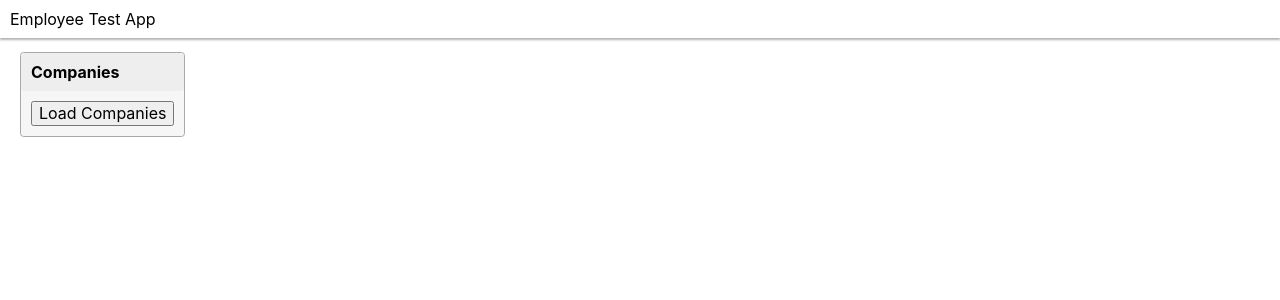
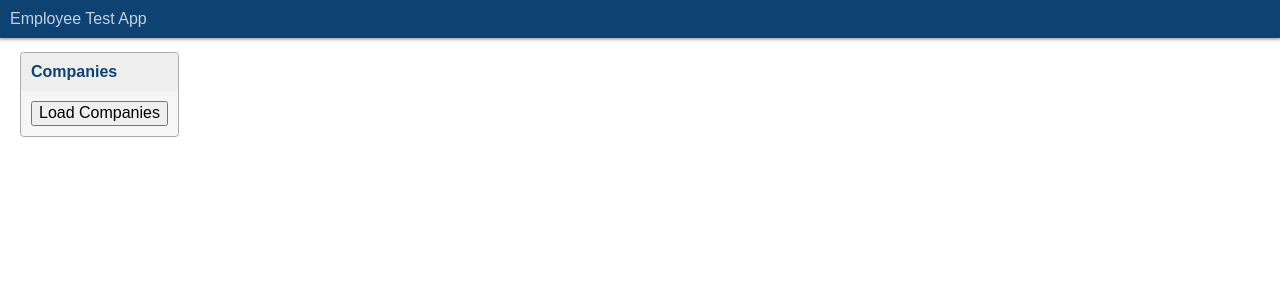
Before and after one commit to mikailcolak/employee-api-client, a React (Create React App) app: page / in a window 1280 px wide. Shown: the top 300 px of the page. Built offline with nearby package versions, Linux system fonts and the light colour scheme; what browser-detect would draw is missing.

Commit message:
index.css updated.

```diff
--- a/src/index.css
+++ b/src/index.css
@@ -1,13 +1,22 @@
-body {
-  margin: 0;
-  font-family: -apple-system, BlinkMacSystemFont, 'Segoe UI', 'Roboto', 'Oxygen',
-    'Ubuntu', 'Cantarell', 'Fira Sans', 'Droid Sans', 'Helvetica Neue',
-    sans-serif;
-  -webkit-font-smoothing: antialiased;
-  -moz-osx-font-smoothing: grayscale;
+:root {
+  --base-font-size: 1rem;
+  --primary: #0e4272;
+  --header-bg: #0e4272;
+  --body-bg: var(--header-bg);
+  --light-text: #bfd3e6;
+  --dark-text: var(--primary);
+
+  /* typography */
+  --font-family: sans-serif;
 }
 
-code {
-  font-family: source-code-pro, Menlo, Monaco, Consolas, 'Courier New',
-    monospace;
+body {
+  font-family: var(--font-family);
+  font-size: var(--base-font-size);
+  color: var(--dark-text);
 }
+
+.hr-spacer {
+  height: .625em;
+  display: block;
+}
```
